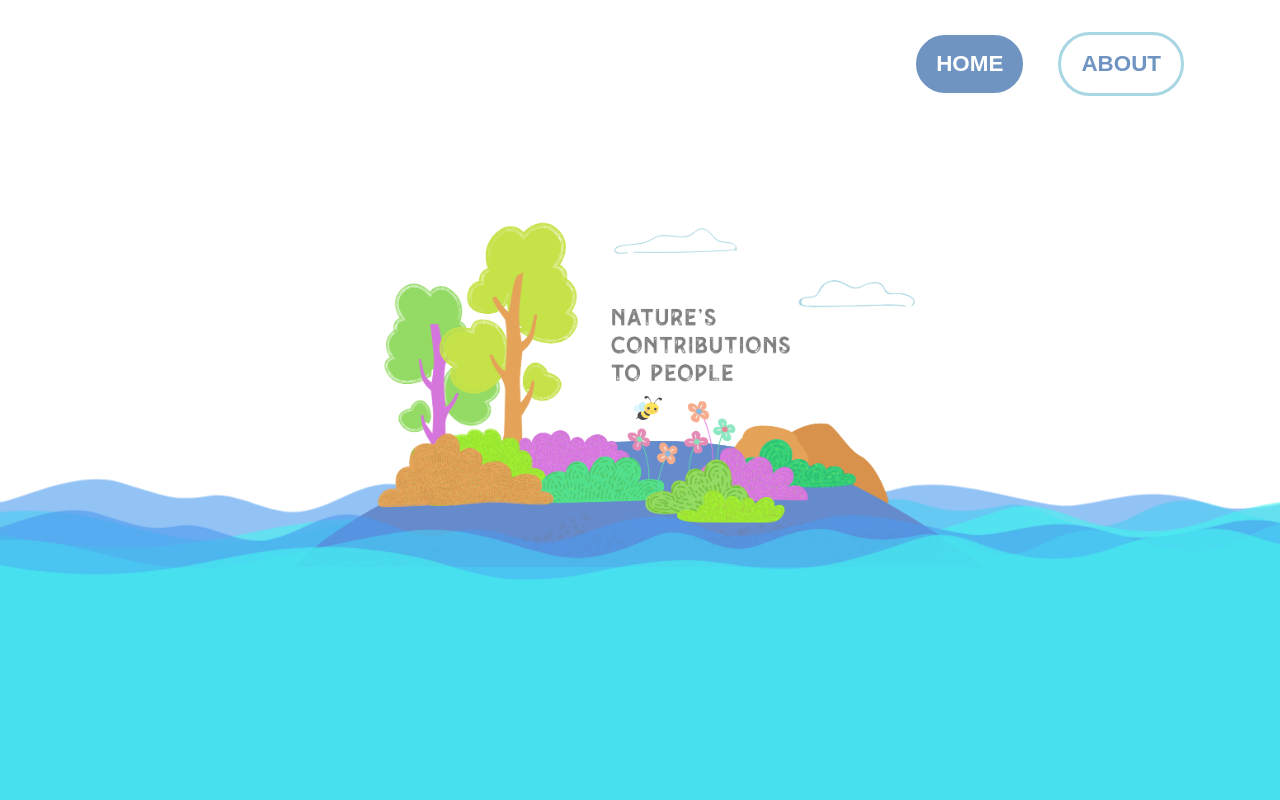
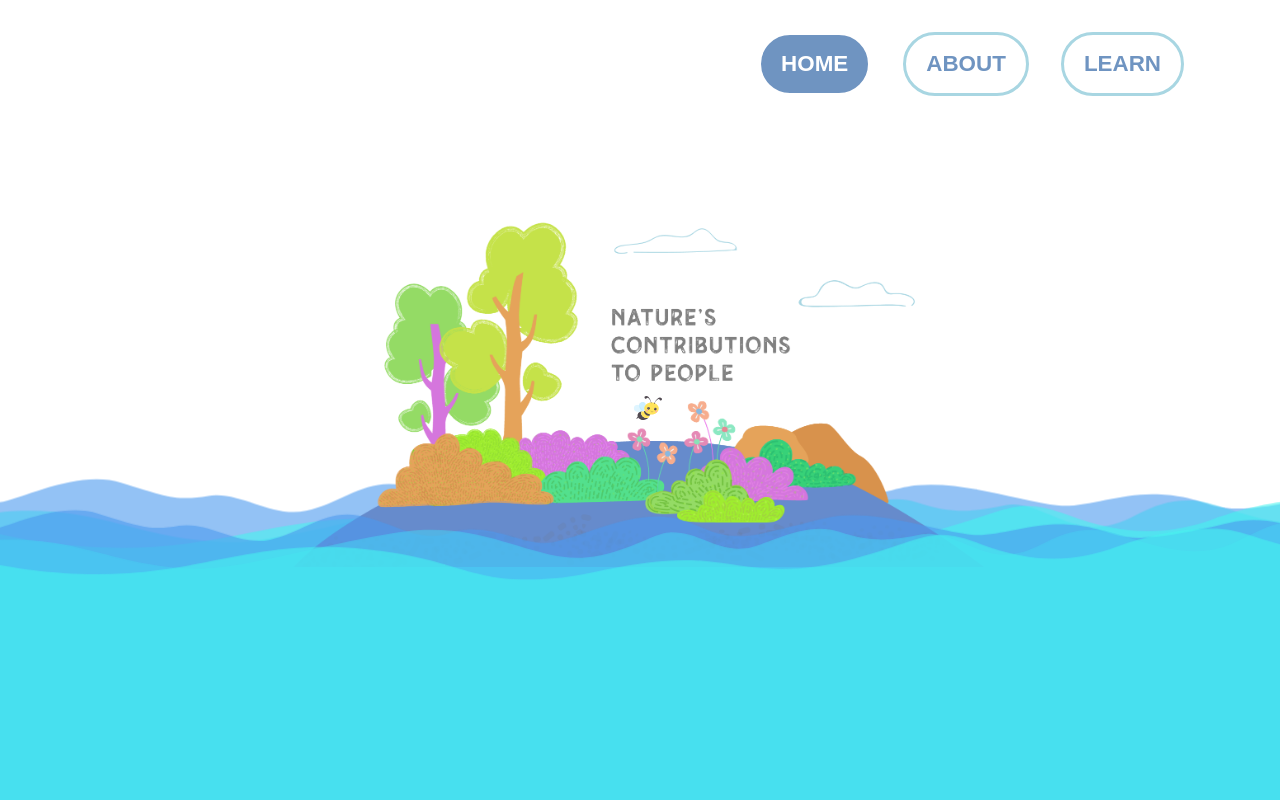
Before and after one commit to thegiis/ncp_web, a Nuxt app: page / in a window 1280 px wide. Shown: the top 800 px of the page. Built offline with nearby package versions, Linux system fonts and the light colour scheme.

Commit message:
feat: add link to learn

```diff
--- a/components/base/BaseNavigation.vue
+++ b/components/base/BaseNavigation.vue
@@ -3,6 +3,7 @@
         <div class="baseNavbarDiv" :class="$style.navDiv">
             <nuxt-link :to="{name: 'index'}">Home</nuxt-link>
             <nuxt-link :to="{name: 'about'}">About</nuxt-link>
+            <a href="/ncp">Learn</a>
         </div>
     </div>
 </template>
```
